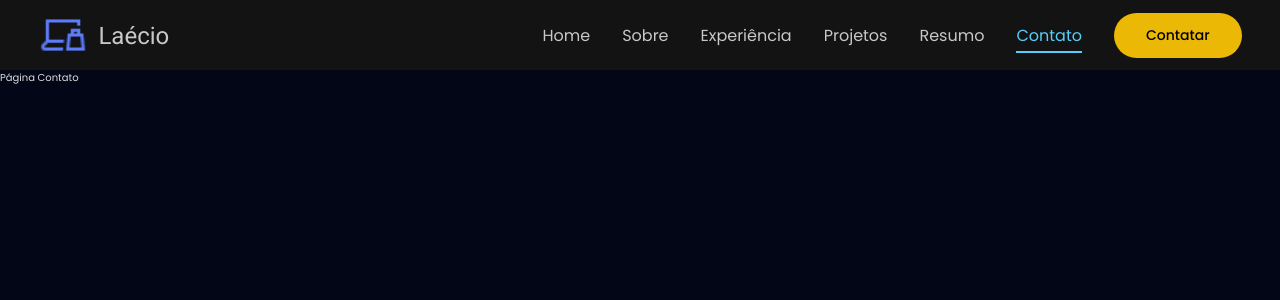
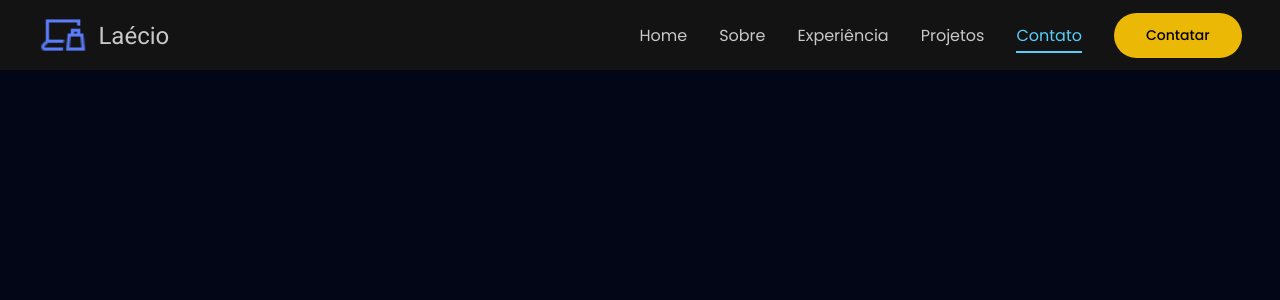
Before and after one commit to laecio22/portifolio, a Next.js app: page /contato in a window 1280 px wide. Shown: the top 300 px of the page. Built offline with nearby package versions, Linux system fonts and the light colour scheme.

Commit message:
refactor:ajustar  para  o header  ser fixo,  ajuste  na  posição da  animação da imagem  na sessão principal,  retirada  de  um item  de url  no header

```diff
--- a/app/components/Navbar/Navbar.tsx
+++ b/app/components/Navbar/Navbar.tsx
@@ -29,10 +29,6 @@
       label: "Projetos",
     },
 
-    {
-      url: "/resumo",
-      label: "Resumo",
-    },
     {
       url: "/contato",
       label: "Contato",
--- a/app/components/Navbar/style.module.css
+++ b/app/components/Navbar/style.module.css
@@ -11,6 +11,11 @@
   align-items: center;
   padding: 10px 3%;
   background-color: #131313;
+  position: fixed;
+  top: 0;
+  left: 0;
+  width: 100%;
+  z-index: 1000;
 
 
   .navbar {
--- a/app/page.tsx
+++ b/app/page.tsx
@@ -58,7 +58,7 @@
   ];
   return (
     <section className="container">
-      <section className={styles.sectionHome}>
+      <section className={styles.sectionHome} >
         <div className={styles.containerText}>
           <div className={styles.subContainerText}>
             <div className={styles.welcome}>
--- a/app/style.module.css
+++ b/app/style.module.css
@@ -1,10 +1,10 @@
 @keyframes moveImage {
   0% {
-    transform: translate3d(0px, 0px, 0px);
+    transform: translate3d(0px, 20px, 0px);
   }
 
   100% {
-    transform: translate3d(-30px, -50px, 0px);
+    transform: translate3d(30px, 100px, 0px);
   }
 }
 
```
